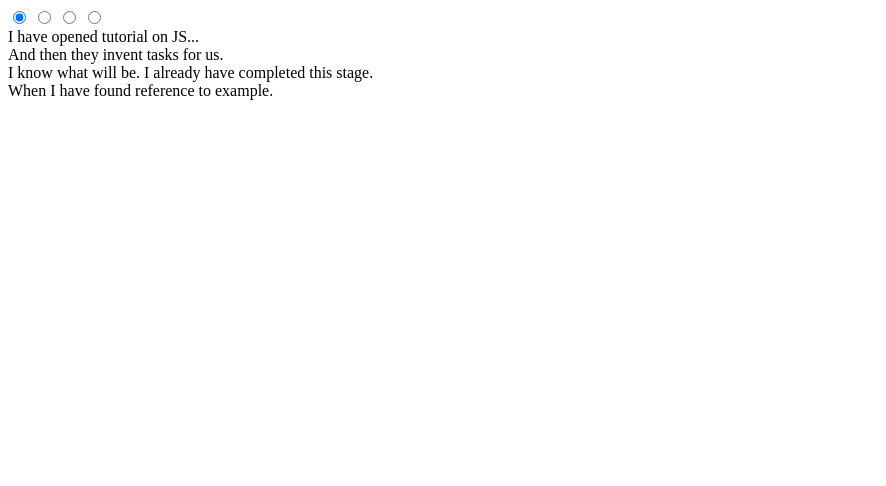
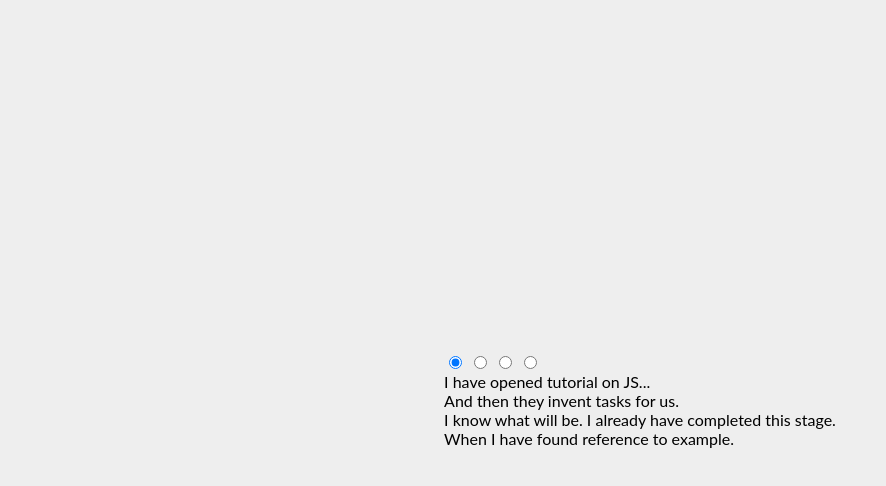
Before and after one commit to RPytalev/cssMemSlider, a plain HTML site: page cssMemSlider/index.html in a window 1280 px wide. Shown: the whole page, without its empty margins (0-886 px from the left). Drawn offline with Linux system fonts and the light colour scheme.

Commit message:
feat: add base style (Fri, May 13, 2022 6:45:00 PM)

```diff
--- a/cssMemSlider/style.css
+++ b/cssMemSlider/style.css
@@ -1 +1,31 @@
 @import url('https://fonts.googleapis.com/css2?family=Montserrat:wght@100;200;300;400;500;600;700;800;900&display=swap');
+
+:root {
+    --basic-with: 70vw;
+}
+
+@media screen and (max-width: 768px) {
+  :root {
+    --basic-with: 90vw;
+  }
+}
+
+* {
+  box-sizing: border-box;
+}
+
+body, html {
+  margin: 0;
+  padding: 0;
+  width: 100%;
+  height: 100%;
+  font-family: 'Montserrat', sans-serif;
+}
+
+body {
+  display: flex;
+  justify-content: center;
+  align-items: center;
+  background-color: #eeeeee;
+  font-family: 'Lato', sans-serif;
+}
```
